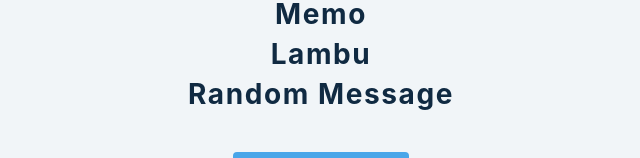
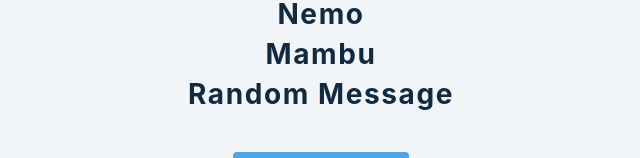
Before and after one commit to pooya2293/react-advanced-2020, a React (Create React App) app: page / in a window 1280 px wide. Shown: the top 158 px of the page, without its empty margins (319-959 px from the left). Built offline with nearby package versions, Linux system fonts and the light colour scheme.

Commit message:
useState --> hard and longly form part 2 of perveios lesson

```diff
--- a/src/tutorial/1-useState/setup/4-useState-object.js
+++ b/src/tutorial/1-useState/setup/4-useState-object.js
@@ -7,14 +7,20 @@
 		message: 'random message',
 	})
 
+	// hard and lonly form of useState
+	const [fName , setFName] = useState('nemo')
+	const [lName , setLName] = useState('mambu')
+	const [message , setMessage] = useState('random message')
+
 	const changeMessage = () =>{
-		setInfo ({...info , message: 'hello'})
+		// setInfo ({...info , message: 'hello'})
+		setMessage('hello')
 	}
   return (
   	<>
-  		<h3>{info.fName}</h3>
-  		<h3>{info.lName}</h3>
-  		<h3>{info.message}</h3>
+  		<h3>{fName}</h3>
+  		<h3>{lName}</h3>
+  		<h3>{message}</h3>
   		<button className='btn' onClick={changeMessage}>
   			change message
   		</button>
```
